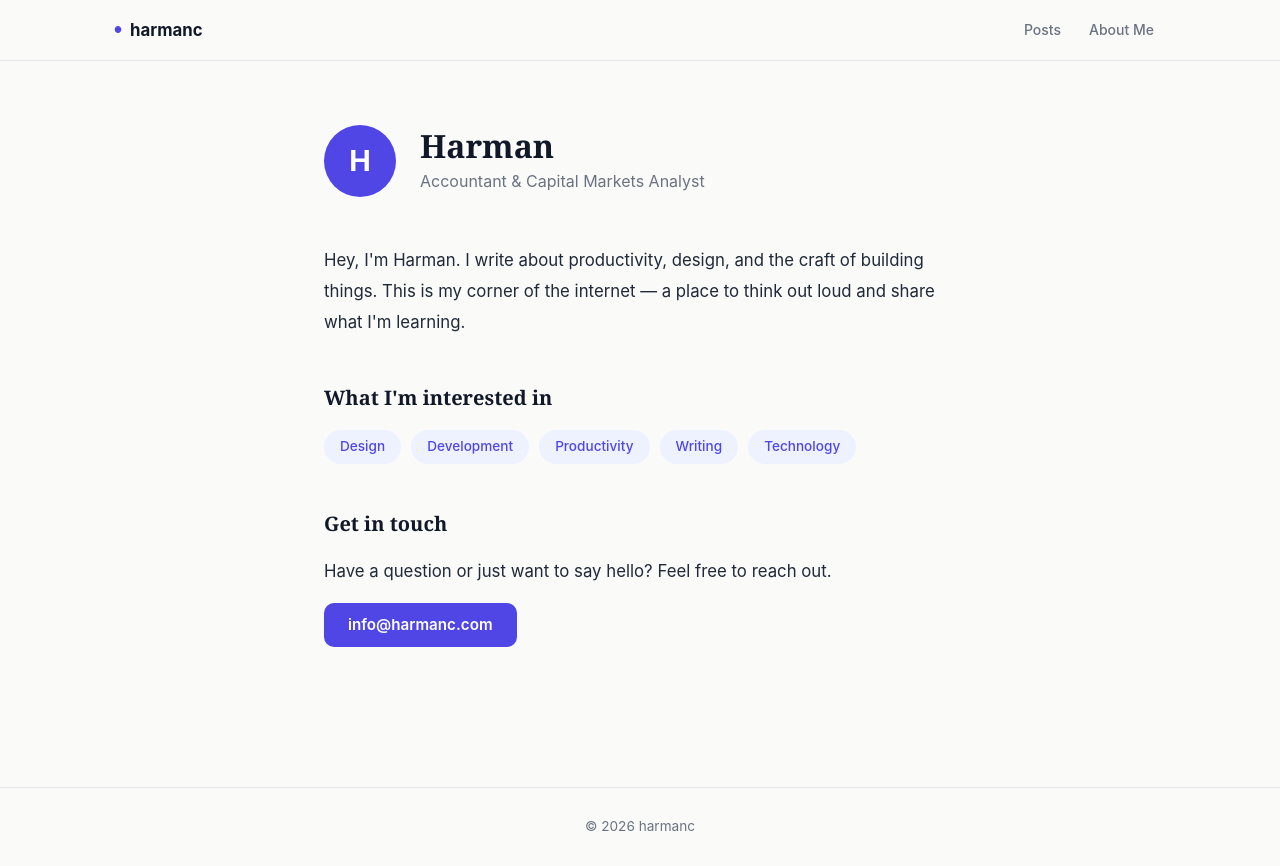
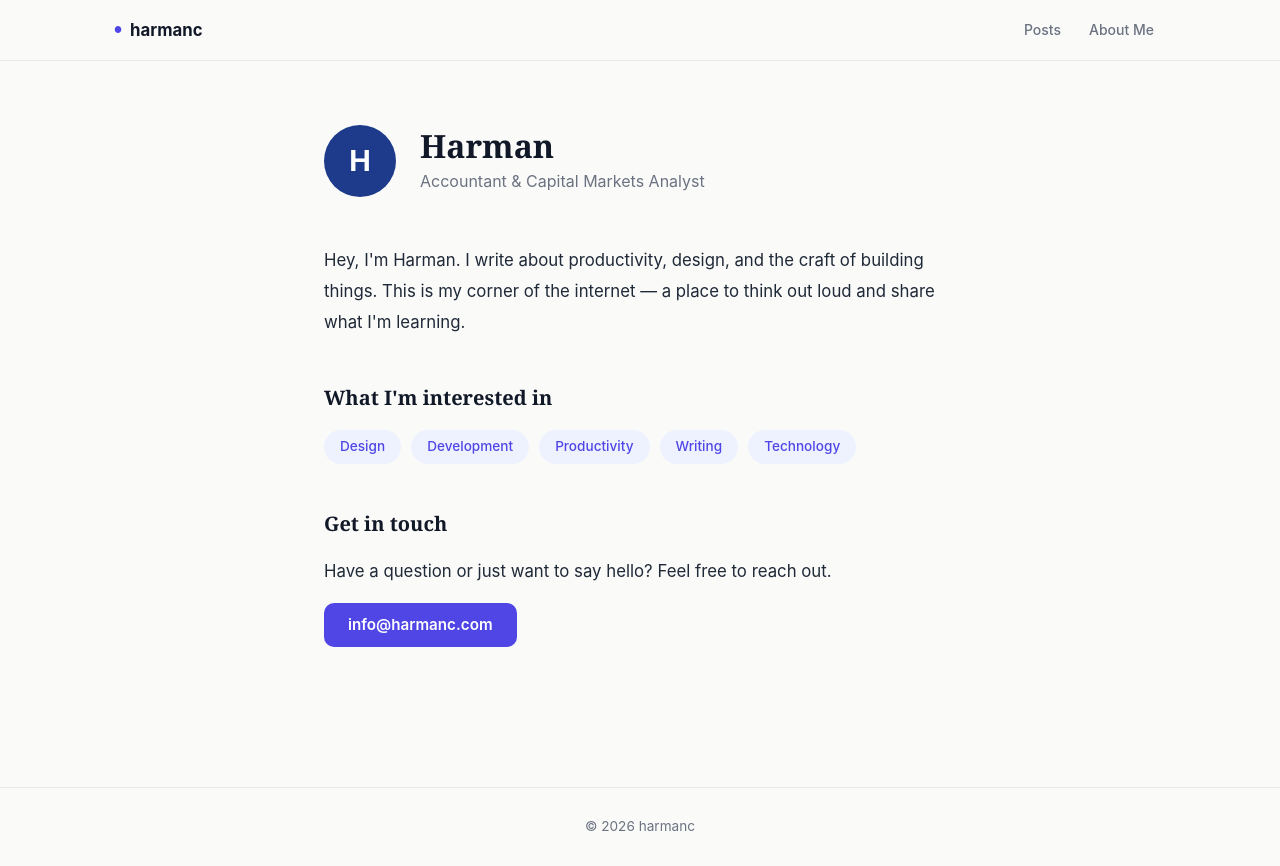
Before and after one commit to harzilla07-lab/name-page, a React (Vite) app: page / in a window 1280 px wide. Both pictures are taken after a click on the button "About Me". Built offline with nearby package versions, Linux system fonts and the light colour scheme.

Commit message:
Change About Me avatar to royal blue/navy

```diff
--- a/src/App.css
+++ b/src/App.css
@@ -52,7 +52,7 @@
 .about-view { flex: 1; padding: 64px 0 96px; }
 .about-inner { max-width: 680px; margin: 0 auto; padding: 0 24px; }
 .about-header { display: flex; align-items: center; gap: 24px; margin-bottom: 48px; }
-.about-avatar { width: 72px; height: 72px; border-radius: 50%; background: var(--accent); color: #fff; font-size: 1.8rem; font-weight: 700; display: flex; align-items: center; justify-content: center; flex-shrink: 0; }
+.about-avatar { width: 72px; height: 72px; border-radius: 50%; background: #1e3a8a; color: #fff; font-size: 1.8rem; font-weight: 700; display: flex; align-items: center; justify-content: center; flex-shrink: 0; }
 .about-name { font-family: Georgia, serif; font-size: 2rem; font-weight: 700; line-height: 1.2; }
 .about-role { font-size: 1rem; color: var(--text-muted); margin-top: 4px; }
 .about-section { margin-bottom: 44px; }
```
